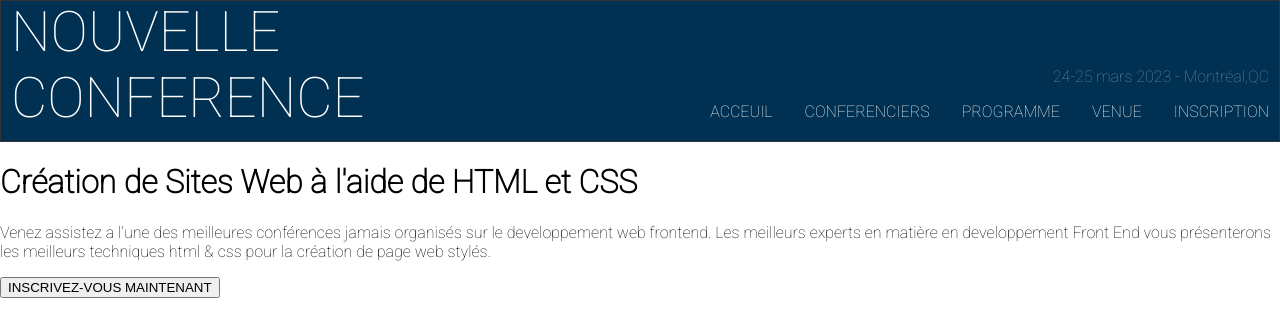
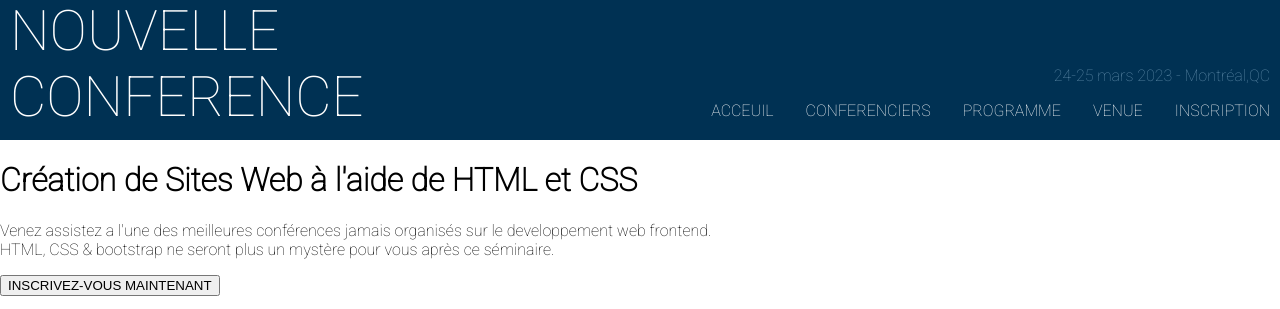
Before and after one commit to ksimali/nouvelleconference, a plain HTML site: page index.html in a window 1280 px wide. Shown: the top 309 px of the page. Drawn offline with Linux system fonts and the light colour scheme.

Commit message:
Suppression container class & css style

```diff
--- a/index.html
+++ b/index.html
@@ -7,7 +7,6 @@
     <link rel="stylesheet" href="style.css"/>
 </head>
 <body>
-    <div class="container">
     <header>
         <div class="logo"><a href="#">NOUVELLE CONFERENCE</a></div>
         <div class="navbloc">
@@ -28,9 +27,9 @@
             <h1>Création de Sites Web à l'aide de HTML et CSS</h1>
             <p>
                 Venez assistez a l'une des meilleures conférences jamais
-                    organisés sur le developpement web frontend. Les meilleurs experts
-                    en matière en developpement Front End vous présenterons les meilleurs
-                    techniques html & css pour la création de page web stylés.
+                organisés sur le developpement web frontend.<br>
+                HTML, CSS & bootstrap ne seront plus un mystère
+                pour vous après ce séminaire.
             </p>
             <button>INSCRIVEZ-VOUS MAINTENANT</button>
         </div>
@@ -75,7 +74,7 @@
                 <li><a href="#">Inscription</a></li>
             </ul>
     </footer>
-    </div>
+
 
 
 </html>
--- a/style.css
+++ b/style.css
@@ -3,22 +3,19 @@
 html, body{
     margin: 0;
     padding: 0;
+
 }
 body{
     font-family: 'Roboto', sans-serif;
 }
-.container{
-    max-width: 100%;
 
-}
-/**** partie header ****/
+/****************************** Partie header ******************************/
 header{
     display: flex; /*create 2 colonnes on header*/
     justify-content: space-between; /* créer un espace entre les elements du header*/
     background-color: #003153;
     padding: 10px 10px;
     height: 120px;
-    border: 1px solid #333333;
 }
 .logo{
     font-size: 3.5em;
@@ -52,7 +49,8 @@ header{
     text-decoration: none;
     color: white;
 }
-/****Partie footer****/
+
+/****************************** Partie footer ******************************/
 footer{
     display: flex;
     align-self:flex-end;
```
Lines whose indentation alone changed are shown as unchanged.
